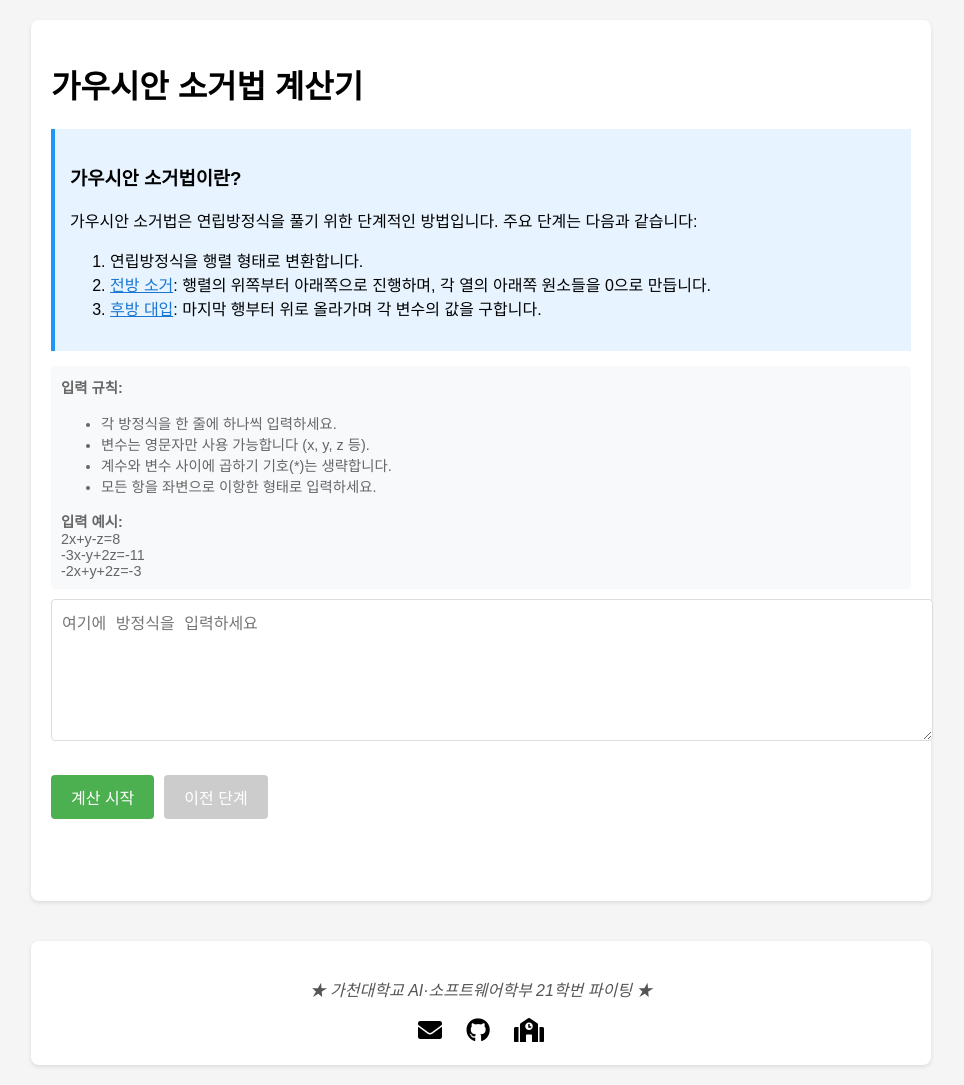
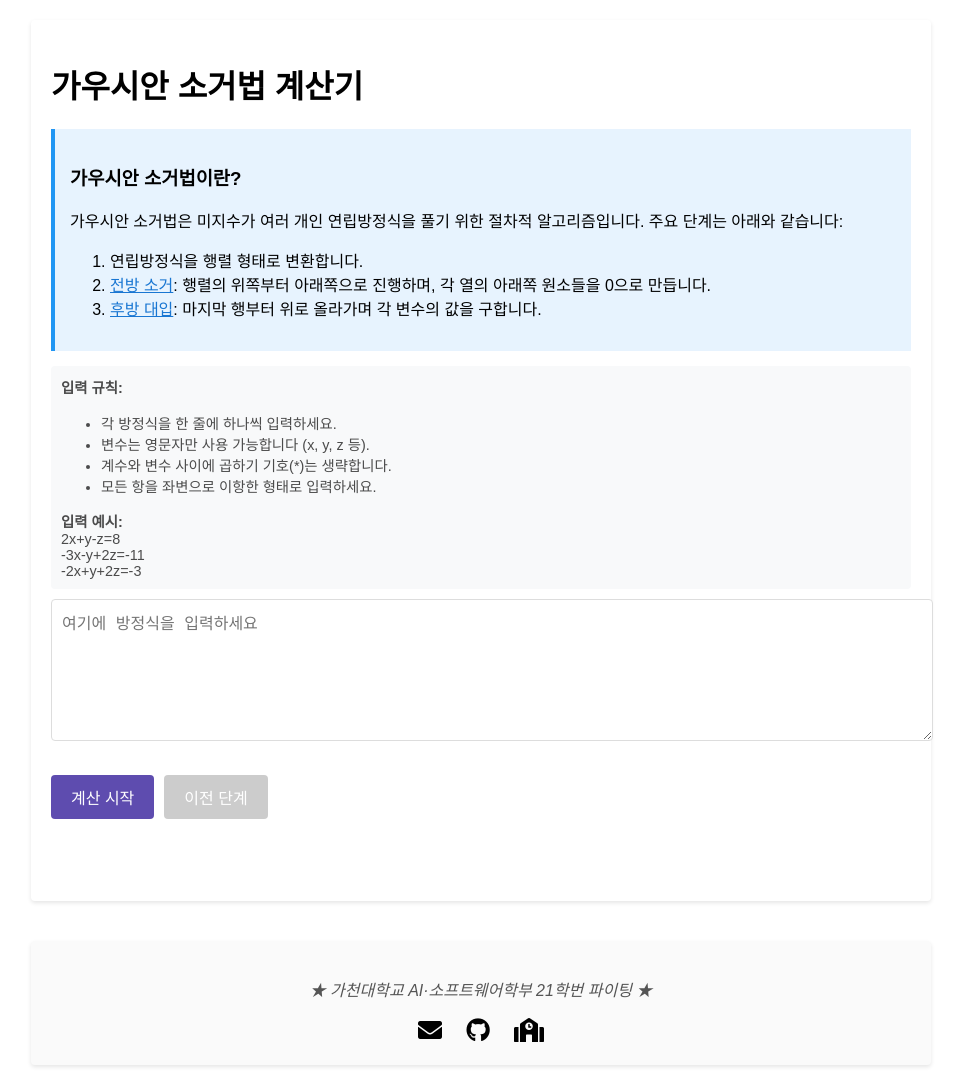
Before and after one commit to ssogari-dev/gradeCalc, a plain HTML site: page gaussian.html in a window 1280 px wide. Shown: the whole page, without its empty margins (159-1123 px from the left). Drawn offline with nearby package versions, Linux system fonts and the light colour scheme.

Commit message:
Update gaussian.html

```diff
--- a/gaussian.html
+++ b/gaussian.html
@@ -1,7 +1,8 @@
+
 <!doctype html>
 <html>
   <head>
-    <title>Gaussian Elimination Solver</title>
+    <title>가우시안 소거법 계산기</title>
 	<meta name="viewport" content="width=device-width, initial-scale=1.0">
     <script src="https://cdnjs.cloudflare.com/ajax/libs/mathjax/3.2.0/es5/tex-mml-chtml.js"></script>
     <link rel="stylesheet" href="https://cdnjs.cloudflare.com/ajax/libs/font-awesome/5.15.4/css/all.min.css">
@@ -11,12 +12,12 @@
         max-width: 900px;
         margin: 0 auto;
         padding: 20px;
-        background-color: #f5f5f5;
+        background-color: #ffffff;
       }
       .container {
-        background-color: white;
+        background-color: #ffffff;
         padding: 20px;
-        border-radius: 8px;
+        border-radius: 4px;
         box-shadow: 0 2px 4px rgba(0, 0, 0, 0.1);
       }
       #inputArea {
@@ -44,7 +45,7 @@
         border-radius: 4px;
         cursor: pointer;
         transition: all 0.3s ease;
-        background-color: #4caf50;
+        background-color: #5e4caf;
         color: white;
       }
       button:disabled {
@@ -52,7 +53,7 @@
         cursor: not-allowed;
       }
       button:hover:not(:disabled) {
-        background-color: #45a049;
+        background-color: #543888;
       }
       #stepDisplay {
         margin-top: 20px;
@@ -69,7 +70,7 @@
       .explanation {
         margin: 15px 0;
         padding: 10px;
-        background-color: #f8f9fa;
+        background-color: #e2e2e2;
         border-left: 4px solid #4caf50;
       }
       .matrix-display {
@@ -109,7 +110,7 @@
       }
       .input-rules {
         font-size: 0.9em;
-        color: #666;
+        color: #4b4b4b;
         margin: 10px 0;
         padding: 10px;
         background-color: #f8f9fa;
@@ -127,8 +128,8 @@
         text-align: center;
         margin-top: 40px;
         padding: 20px;
-        background-color: white;
-        border-radius: 8px;
+        background-color: rgb(250, 250, 250);
+        border-radius: 4px;
         box-shadow: 0 2px 4px rgba(0, 0, 0, 0.1);
       }
       .footer .icons {
@@ -160,8 +161,8 @@
       <div class="info-box">
         <h3>가우시안 소거법이란?</h3>
         <p>
-          가우시안 소거법은 연립방정식을 풀기 위한 단계적인 방법입니다. 주요
-          단계는 다음과 같습니다:
+          가우시안 소거법은 미지수가 여러 개인 연립방정식을 풀기 위한 절차적 알고리즘입니다. 주요
+          단계는 아래와 같습니다:
         </p>
         <ol>
           <li>연립방정식을 행렬 형태로 변환합니다.</li>
```
